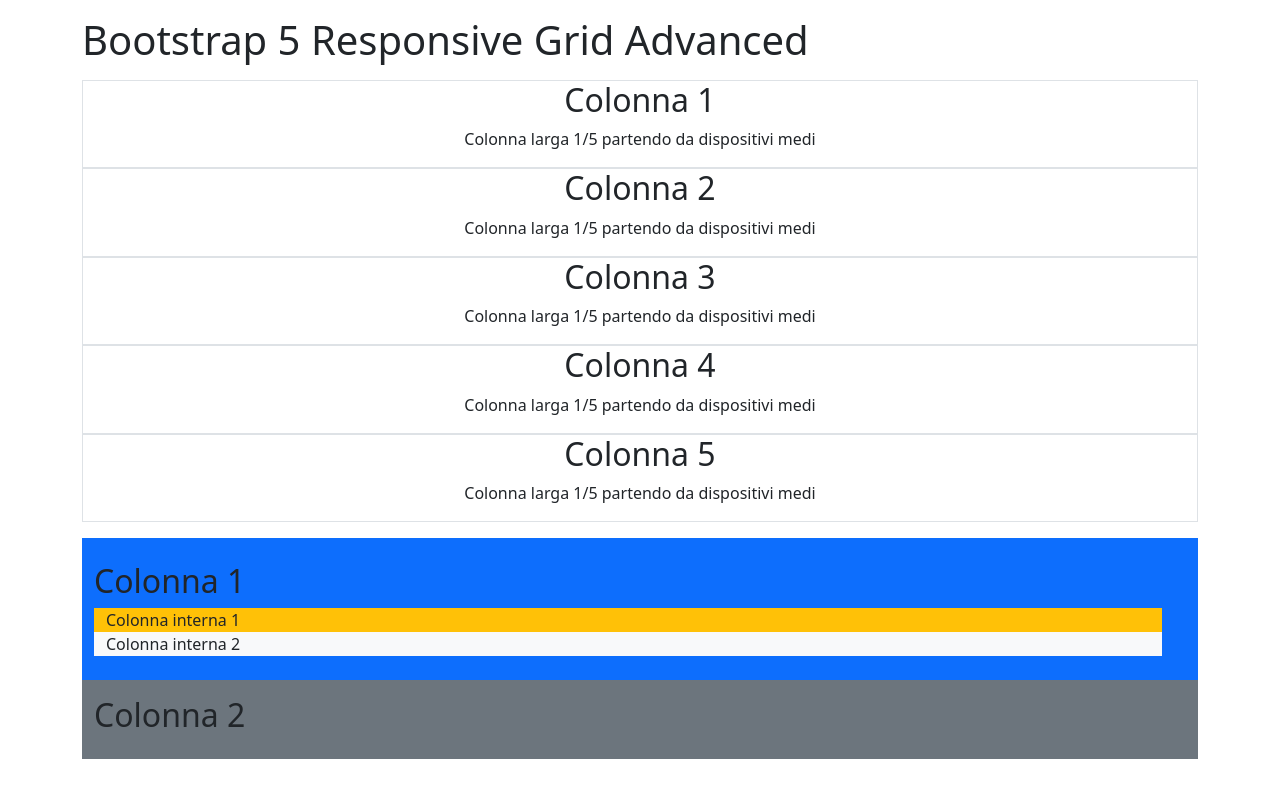
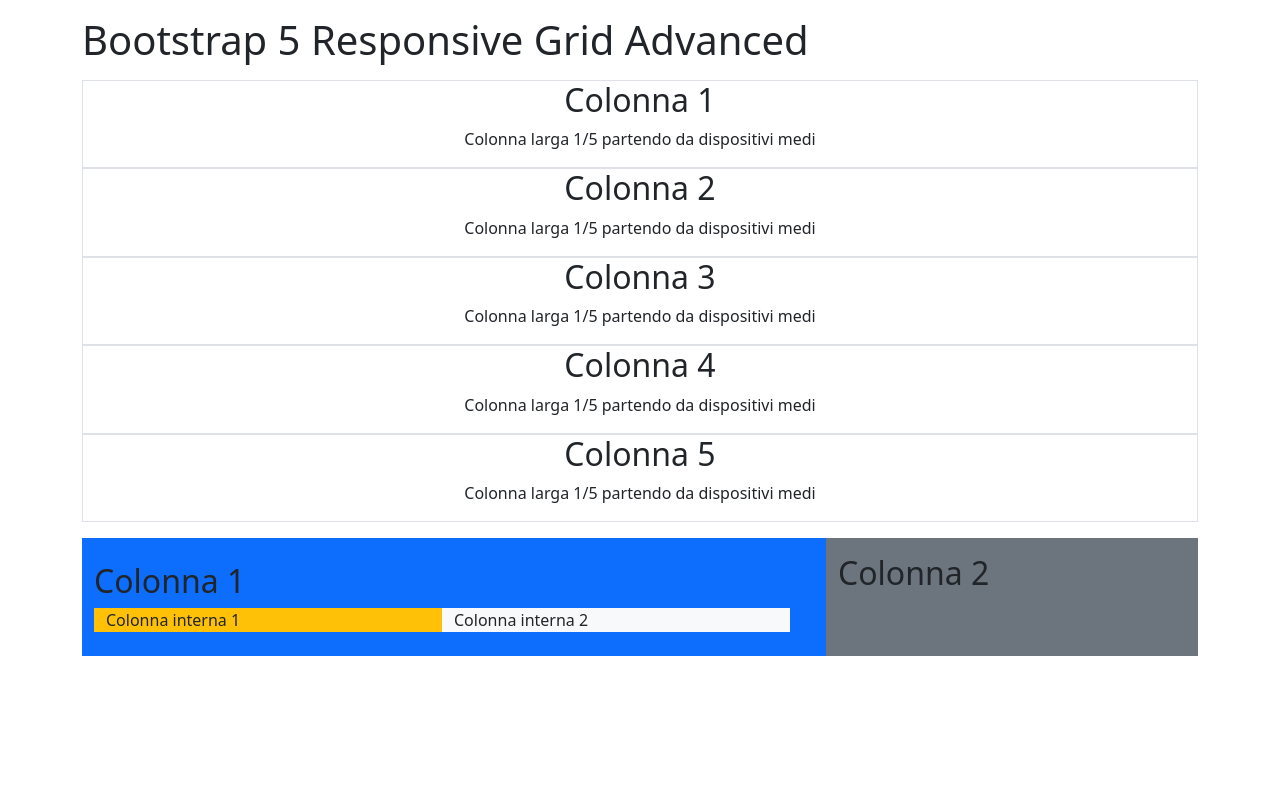
Before and after one commit to giuseppecasaburi/htmlcss-bootstrap-layout, a plain HTML site: page esercizio bonus/index.html in a window 1280 px wide. Drawn offline with nearby package versions, Linux system fonts and the light colour scheme; files that its build step writes are made by us from their sources.

Commit message:
feat: bonus bottom completato

```diff
--- a/esercizio bonus/index.html
+++ b/esercizio bonus/index.html
@@ -48,18 +48,18 @@
     <!-- SEZIONE COLONNE ANNIDATE -->
     <section class="mt-3 mb-4">
         <div class="container m-auto row">
-            <div class="col-sm-12 py-4 bg-primary">
+            <div class="col-sm-12 col-md-8 py-4 bg-primary">
                 <h2>Colonna 1</h2>
                 <div class="container row">
-                    <div class="col-sm-12 bg-warning">
+                    <div class="col-sm-12 col-md-6 bg-warning">
                         <span>Colonna interna 1</span>
                     </div>
-                    <div class="col-sm-12 bg-light">
+                    <div class="col-sm-12 col-md-6 bg-light">
                         <span>Colonna interna 2</span>
                     </div>
                 </div>
             </div>
-            <div class="col-sm-12 py-3 bg-secondary">
+            <div class="col-sm-12 col-md-4 py-3 bg-secondary">
                 <h2>Colonna 2</h2>
             </div>
         </div>
```
